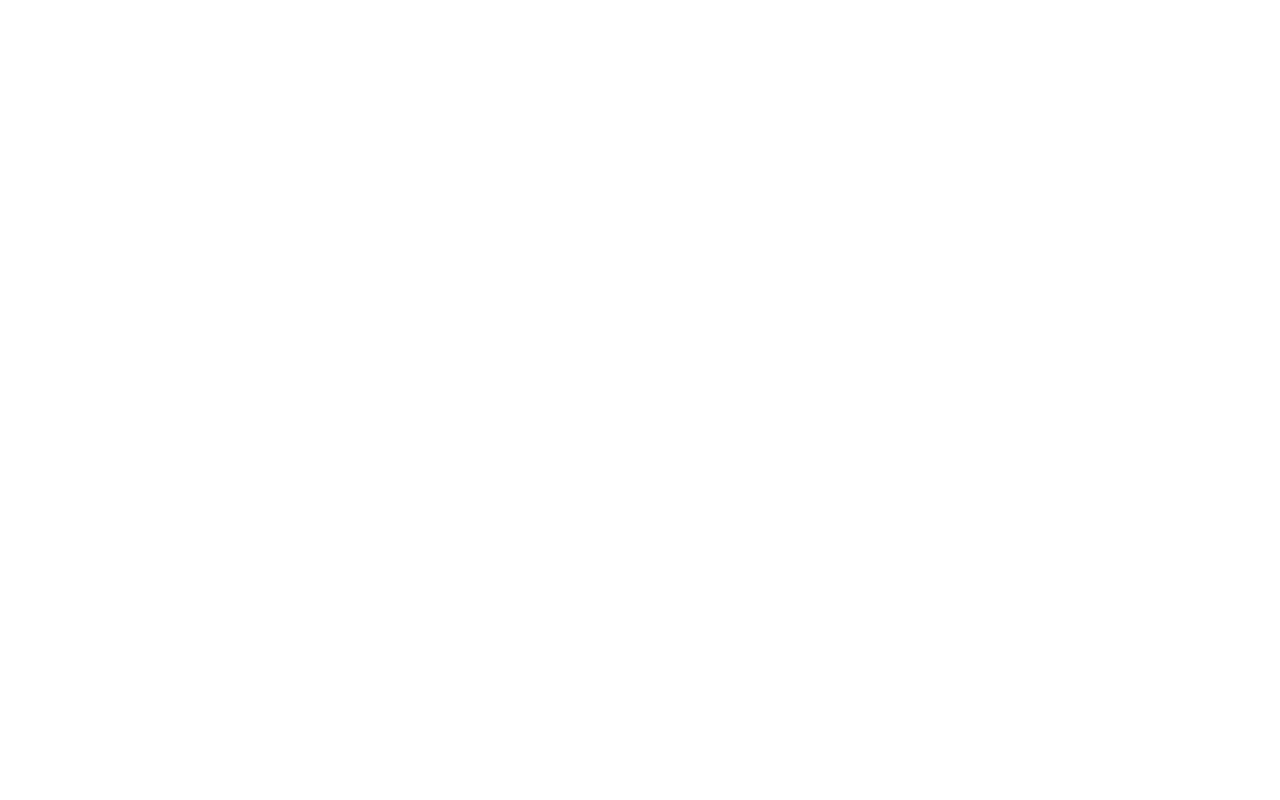
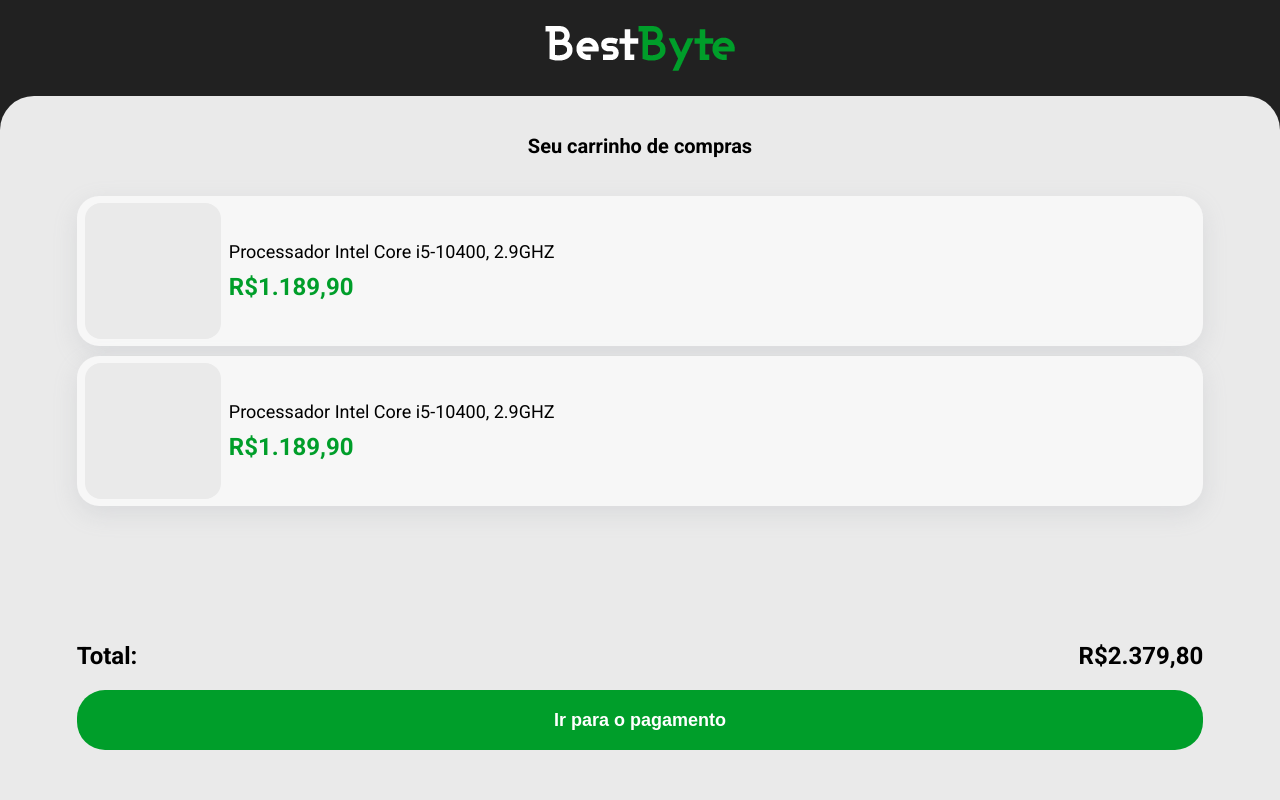
Before and after one commit to nicollekoetzler/BestByte, a React app: page /cart in a window 1280 px wide. Before the commit this address had no page. Built offline with nearby package versions, Linux system fonts and the light colour scheme.

Commit message:
termina layout carrinho

```diff
--- a/public/index.html
+++ b/public/index.html
@@ -4,9 +4,15 @@
     <meta charset="utf-8" />
     <meta name="viewport" content="width=device-width, initial-scale=1" />
     <title>React App</title>
+    <link rel="preconnect" href="https://fonts.googleapis.com">
+    <link rel="preconnect" href="https://fonts.gstatic.com" crossorigin>
+    <link href="https://fonts.googleapis.com/css2?family=Roboto:wght@100;300;400;700&display=swap" rel="stylesheet">
   </head>
   <body>
     <noscript>You need to enable JavaScript to run this app.</noscript>
     <div class="root"></div>
+
+    <script type="module" src="https://unpkg.com/ionicons@5.5.2/dist/ionicons/ionicons.esm.js"></script>
+    <script nomodule src="https://unpkg.com/ionicons@5.5.2/dist/ionicons/ionicons.js"></script>
   </body>
 </html>
--- a/src/components/App.js
+++ b/src/components/App.js
@@ -3,6 +3,7 @@ import "../assets/css/style.css";
 import { BrowserRouter, Routes, Route } from 'react-router-dom'
 
 import TelaProducts from "./TelaProducts";
+import TelaCart from "./TelaCart";
 
 export default function App(){
 
@@ -10,6 +11,7 @@ export default function App(){
         <BrowserRouter>
                 <Routes>
                     <Route path="/" element={<TelaProducts />} />
+                    <Route path="/cart" element={<TelaCart />} />
                 </Routes>
         </BrowserRouter>
     )
--- /dev/null
+++ b/src/components/TelaCart.js
@@ -0,0 +1,145 @@
+import styled from 'styled-components';
+import logo from "../assets/imgs/logo.png"
+
+export default function TelaCart(){
+    return(
+        <>
+            <BackContainer>
+                <Header>
+                    <img src={ logo } />
+                </Header>
+                <WhiteContainer>
+                    <h1>Seu carrinho de compras</h1>
+                    <ProductContainer>
+                        <ImageContainer></ImageContainer>
+                        <DescriptionContainer>
+                            <p>Processador Intel Core i5-10400, 2.9GHZ</p>
+                            <h3>R$1.189,90</h3>
+                        </DescriptionContainer>
+                    </ProductContainer>
+                    <ProductContainer>
+                        <ImageContainer></ImageContainer>
+                        <DescriptionContainer>
+                            <p>Processador Intel Core i5-10400, 2.9GHZ</p>
+                            <h3>R$1.189,90</h3>
+                        </DescriptionContainer>
+                    </ProductContainer>
+                    <Total>
+                        <h3>Total:</h3>
+                        <h3>R$2.379,80</h3>
+                    </Total>
+                    <button>
+                        <p>Ir para o pagamento</p>
+                    </button>
+                </WhiteContainer>
+            </BackContainer>
+        </>
+    )
+}
+
+const BackContainer = styled.div`
+    min-height: 100vh;
+    width: 100vw;
+    background-color: #212121;
+    position: relative;
+`
+
+const Header = styled.div`
+    width: 100%;
+    height: 12%;
+    position: absolute;
+    display: flex;
+    align-items: center;
+    justify-content: center;
+
+`
+
+const WhiteContainer = styled.div`
+    width: 100%;
+    height: 88%;
+    background-color: #eaeaea;
+    position: absolute;
+    bottom: 0;
+    border-radius: 34px 34px 0px 0px;
+    display: flex;
+    align-items: center;
+    flex-direction: column;
+
+h1 {
+    font-family: 'Roboto';
+    font-weight: bold;
+    font-size: 20px;
+    align-items: center;
+    justify-content: center;
+    padding-top: 40px;
+    padding-bottom: 40px;
+}
+
+button {
+    background-color: #009e2a;
+    height: 60px;
+    width: 88%;
+    position: absolute;
+    bottom: 0;
+    border-radius: 28px;
+    display: flex;
+    justify-content: center;
+    align-items: center;
+    color: white;
+    font-size: 18px;
+    font-weight: bold;
+    margin-bottom: 50px;
+    border: none;
+}
+`
+
+const ProductContainer = styled.div`
+    background-color: #f7f7f7;
+    height: 150px;
+    width: 88%;
+    border-radius: 22px;
+    display: flex;
+    align-items: center;
+    padding: 8px;
+    box-shadow: rgba(149, 157, 165, 0.2) 0px 8px 24px;
+    margin-bottom: 10px;
+`
+
+const ImageContainer = styled.div`
+    background-color: #eaeaea;
+    height: 136px;
+    min-width: 136px;
+    width: 136px;
+    border-radius: 16px;
+`
+
+const DescriptionContainer = styled.div`
+    font-family: 'Roboto';
+    margin-left: 8px;
+
+    p {
+        font-size: 18px;
+        padding-bottom: 14px;
+    }
+
+    h3 {
+        font-size: 24px;
+        font-weight: bold;
+        color: #009e2a;
+    }
+`
+
+const Total = styled.div`
+    width: 88%;
+    display: flex;
+    justify-content: space-between;
+    position: absolute;
+    bottom: 0;
+    padding-bottom: 132px;
+
+    h3 {
+        font-family: 'Roboto';
+        font-size: 24px;
+        font-weight: bold;
+    }
+`
```
Also changed, not shown: src/assets/imgs/logo.png (added), 1 other file.
